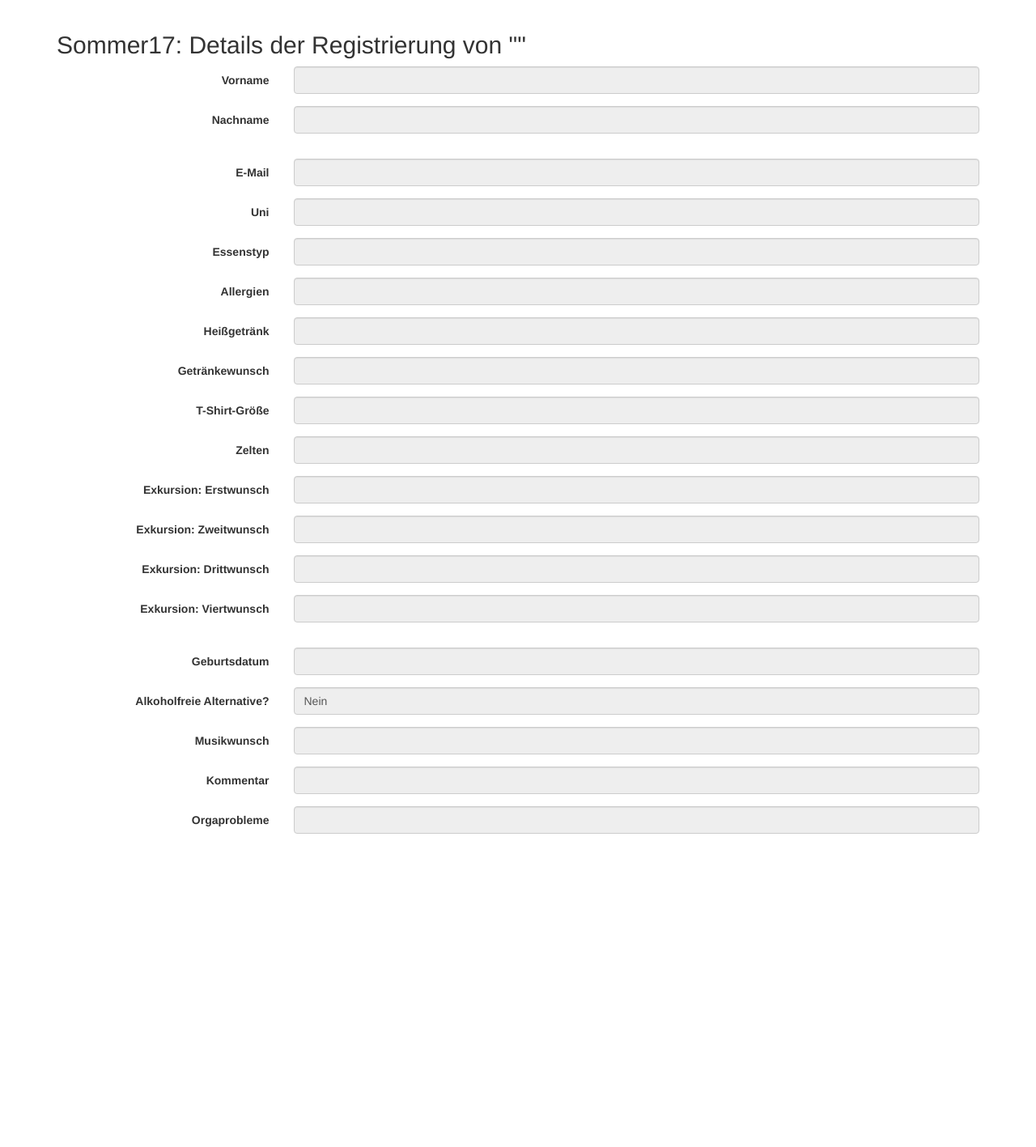
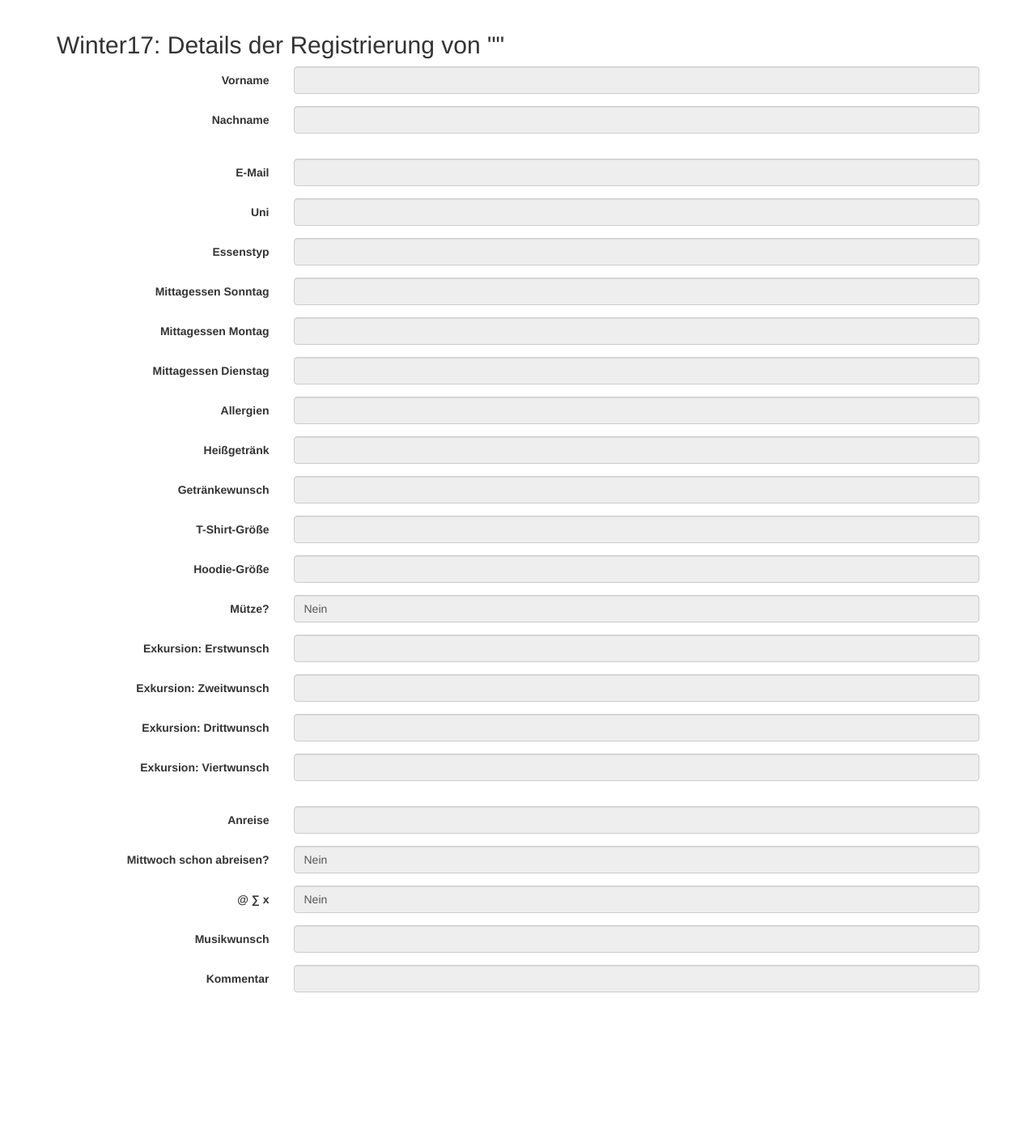
Before and after one commit to fabianfreyer/account_management, a Flask app: template app/registration/templates/admin/wise17/details.html in a window 1280 px wide. Shown: the part 51-1468 px from the top of the page at 81% size. Run offline with Flask 2, Linux system fonts and the light colour scheme; the template is opened without the code that fills it, so the values that code supplies are empty; some libraries are stand-ins or nearby versions.

Commit message:
Siegen reports17 (#54)
* Change algorithm for Mittagessen Siegen

* Fix details page

```diff
--- a/app/registration/templates/admin/wise17/details.html
+++ b/app/registration/templates/admin/wise17/details.html
@@ -1,7 +1,7 @@
 {% extends "base.html" %}
 {% import "bootstrap/wtf.html" as wtf %}
 
-{% block title %}SoSe17: Registierung von "{{ reg.user.full_name }}"{% endblock %}
+{% block title %}WiSe17: Registierung von "{{ reg.user.full_name }}"{% endblock %}
 
 {% macro show_form_errors(form, container = True) %}
 {% if form.errors -%} {# don't output anything if there are no errors #}
@@ -23,7 +23,7 @@
 {% block content %}
 <div class="container">
   <h2>
-    Sommer17: Details der Registrierung von "{{ reg.user.full_name }}"
+    Winter17: Details der Registrierung von "{{ reg.user.full_name }}"
   </h2>
 
   <form method="POST">
@@ -67,6 +67,24 @@
     </div>
   </div>
   <div class="form-group row">
+    <label class="col-sm-3 control-label" for="mittag1">Mittagessen Sonntag</label>
+    <div class="col-sm-9">
+      <input id="mittag1" name="mittag1" type="text" class="form-control" readonly="readonly" value="{{ MITTAG1_TYPES[reg.data['mittag1']] }}" />
+    </div>
+  </div>
+  <div class="form-group row">
+    <label class="col-sm-3 control-label" for="mittag2">Mittagessen Montag</label>
+    <div class="col-sm-9">
+      <input id="mittag2" name="mittag2" type="text" class="form-control" readonly="readonly" value="{{ MITTAG2_TYPES[reg.data['mittag2']] }}" />
+    </div>
+  </div>
+  <div class="form-group row">
+    <label class="col-sm-3 control-label" for="mittag3">Mittagessen Dienstag</label>
+    <div class="col-sm-9">
+      <input id="mittag3" name="mittag3" type="text" class="form-control" readonly="readonly" value="{{ MITTAG3_TYPES[reg.data['mittag3']] }}" />
+    </div>
+  </div>
+  <div class="form-group row">
     <label class="col-sm-3 control-label" for="allergien">Allergien</label>
     <div class="col-sm-9">
       <input id="allergien" name="allergien" type="text" class="form-control" readonly="readonly" value="{{ reg.data['allergien'] }}" />
@@ -91,9 +109,15 @@
     </div>
   </div>
   <div class="form-group row">
-    <label class="col-sm-3 control-label" for="zelten">Zelten</label>
+    <label class="col-sm-3 control-label" for="hoodie">Hoodie-Größe</label>
     <div class="col-sm-9">
-      <input id="zelten" name="zelten" type="text" class="form-control" readonly="readonly" value="{{ ZELTEN_TYPES[reg.data['zelten']] }}" />
+      <input id="hoodie" name="hoodie" type="text" class="form-control" readonly="readonly" value="{{ TSHIRTS_TYPES[reg.data['hoodie']] }}" />
+    </div>
+  </div>
+  <div class="form-group row">
+    <label class="col-sm-3 control-label" for="muetze">Mütze?</label>
+    <div class="col-sm-9">
+      <input id="muetze" name="muetze" type="text" class="form-control" readonly="readonly" value="{% if reg.data['muetze'] %}Ja{% else %}Nein{% endif %}" />
     </div>
   </div>
   <div class="form-group row">
@@ -127,15 +151,21 @@
     </div>
   </div>
   <div class="form-group row">
-    <label class="col-sm-3 control-label" for="birthday">Geburtsdatum</label>
+    <label class="col-sm-3 control-label" for="anreise">Anreise</label>
     <div class="col-sm-9">
-      <input id="birthday" name="birthday" type="text" class="form-control" readonly="readonly" value="{{ reg.data['geburtsdatum'] }}" />
+      <input id="anreise" name="anreise" type="text" class="form-control" readonly="readonly" value="{{ ANREISE_TYPES[reg.data['anreise']] }}" />
     </div>
   </div>
   <div class="form-group row">
-    <label class="col-sm-3 control-label" for="alkoholfrei">Alkoholfreie Alternative?</label>
+    <label class="col-sm-3 control-label" for="mittwoch">Mittwoch schon abreisen?</label>
     <div class="col-sm-9">
-      <input id="alkoholfrei" name="alkoholfrei" type="text" class="form-control" readonly="readonly" value="{% if reg.data['alkoholfrei'] %}Ja{% else %}Nein{% endif %}" />
+      <input id="mittwoch" name="mittwoch" type="text" class="form-control" readonly="readonly" value="{% if reg.data['workshop'] %}Ja{% else %}Nein{% endif %}" />
+    </div>
+  </div>
+  <div class="form-group row">
+    <label class="col-sm-3 control-label" for="addx">@ &sum; x</label>
+    <div class="col-sm-9">
+      <input id="addx" name="addx" type="text" class="form-control" readonly="readonly" value="{% if reg.data['addx'] %}Ja{% else %}Nein{% endif %}" />
     </div>
   </div>
   <div class="form-group row">
@@ -151,12 +181,6 @@
     </div>
   </div>
   <div class="form-group row">
-    <label class="col-sm-3 control-label" for="orga">Orgaprobleme</label>
-    <div class="col-sm-9">
-      <input id="orga" name="orga" type="text" class="form-control" readonly="readonly" value="{{ reg.data['orgaprobleme'] }}" />
-    </div>
-  </div>
-  <div class="form-group row">
     <div class="col-sm-offset-3 col-sm-9">
       {{ form.submit(class='btn btn-lg btn-default') }}
     </div>
```
Also changed, not shown: app/registration/wise17.py (+25 -6 lines).
